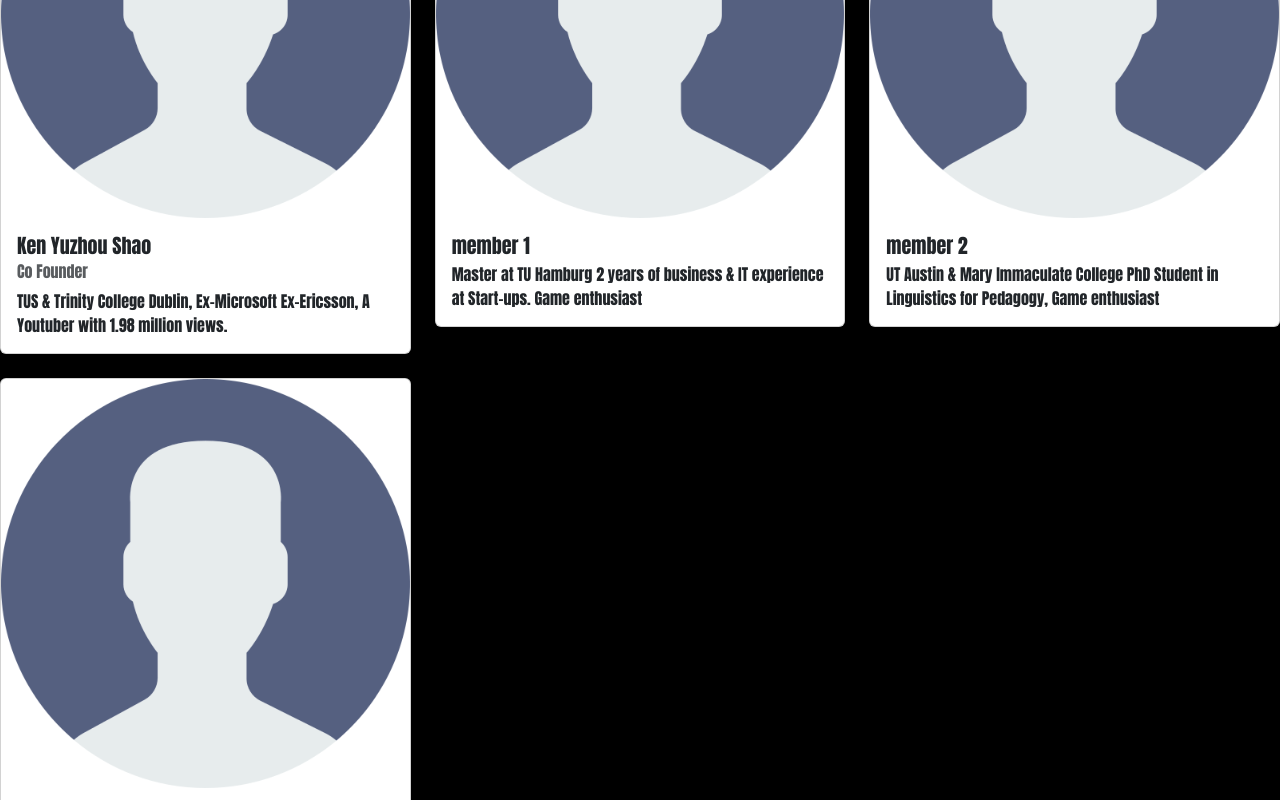
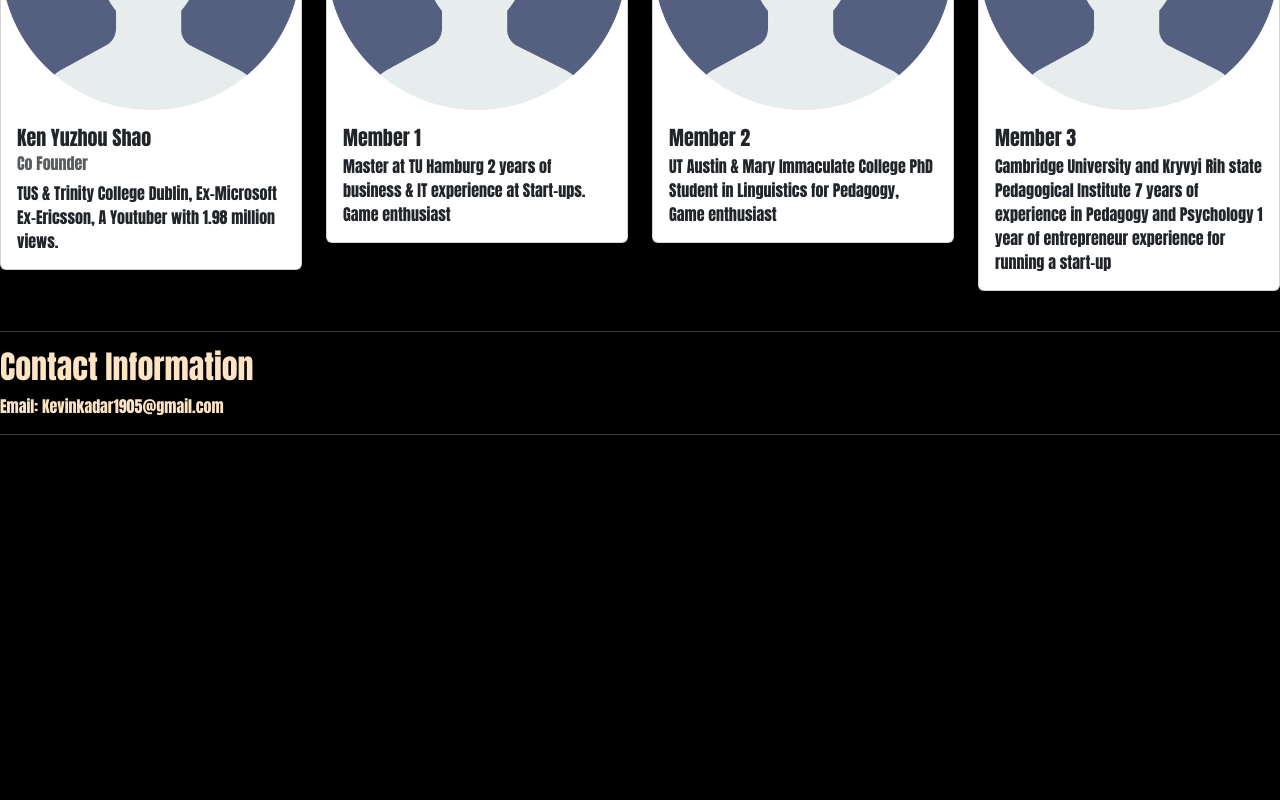
Before and after one commit to IvanLapickij/RapidFlip_Project, a React (Vite) app: page /about in a window 1280 px wide. Shown: the part 3840-4640 px from the top of the page. After the commit the page ends 4291 px from the top, so only its background shows below. Built offline with nearby package versions, Linux system fonts and the light colour scheme.

Commit message:
added email

```diff
--- a/src/App.tsx
+++ b/src/App.tsx
@@ -7,6 +7,7 @@ import About from "./components/About";
 
 import YouTubeVideo from "./components/YoutubeVodeo";
 import TeamMembers from "./components/TeamMembers";
+import Contact from "./components/contact";
 
 const App: React.FC = () => {
   return (
@@ -18,7 +19,7 @@ const App: React.FC = () => {
         <Route path="/about" element={<About />} />
       </Routes>
       <TeamMembers />
-
+      <Contact/>
     </Router>
   );
 };
--- a/src/components/TeamMembers.tsx
+++ b/src/components/TeamMembers.tsx
@@ -9,27 +9,24 @@ const teamMembersData = [
     imageUrl: "src/Media/Images/user.png",
   },
   {
-    // name: "Prarthana",
-    name: "member 1",
+    name: "Member 1",
     position: "",
     description:
       "Master at TU Hamburg 2 years of business & IT experience at Start-ups. Game enthusiast",
     imageUrl: "src/Media/Images/user.png",
   },
   {
-    // name: "Alex",
-    name: "member 2",
+    name: "Member 2",
     position: "",
     description:
       "UT Austin & Mary Immaculate College PhD Student in Linguistics for Pedagogy, Game enthusiast",
     imageUrl: "src/Media/Images/user.png",
   },
   {
-    // name: "Yulia",
-    name: "member 3",
+    name: "Member 3",
     position: "",
     description:
-      "Cambridge University and Kryvyi Rih state Pedagogical Institute 7 years of expierence in Pedagogy and Psychology 1 year of entrepreneir experience for running a start-up",
+      "Cambridge University and Kryvyi Rih state Pedagogical Institute 7 years of experience in Pedagogy and Psychology 1 year of entrepreneur experience for running a start-up",
     imageUrl: "src/Media/Images/user.png",
   },
 ];
@@ -40,7 +37,7 @@ const TeamMembers: React.FC = () => {
       <h1>Team</h1>
       <div className="row">
         {teamMembersData.map((member, index) => (
-          <div key={index} className="col-md-4 mb-4">
+          <div key={index} className="col-md-3 mb-4">
             <div className="card">
               <img
                 className="card-img-top"
--- a/src/components/contact.tsx
+++ b/src/components/contact.tsx
@@ -0,0 +1,16 @@
+import React from "react";
+
+const Contact: React.FC = () => {
+  const email = "Kevinkadar1905@gmail.com";
+
+  return (
+    <div>
+      <hr />
+      <h2>Contact Information</h2>
+      <p>Email: {email}</p>
+      <hr />
+    </div>
+  );
+};
+
+export default Contact;
```
